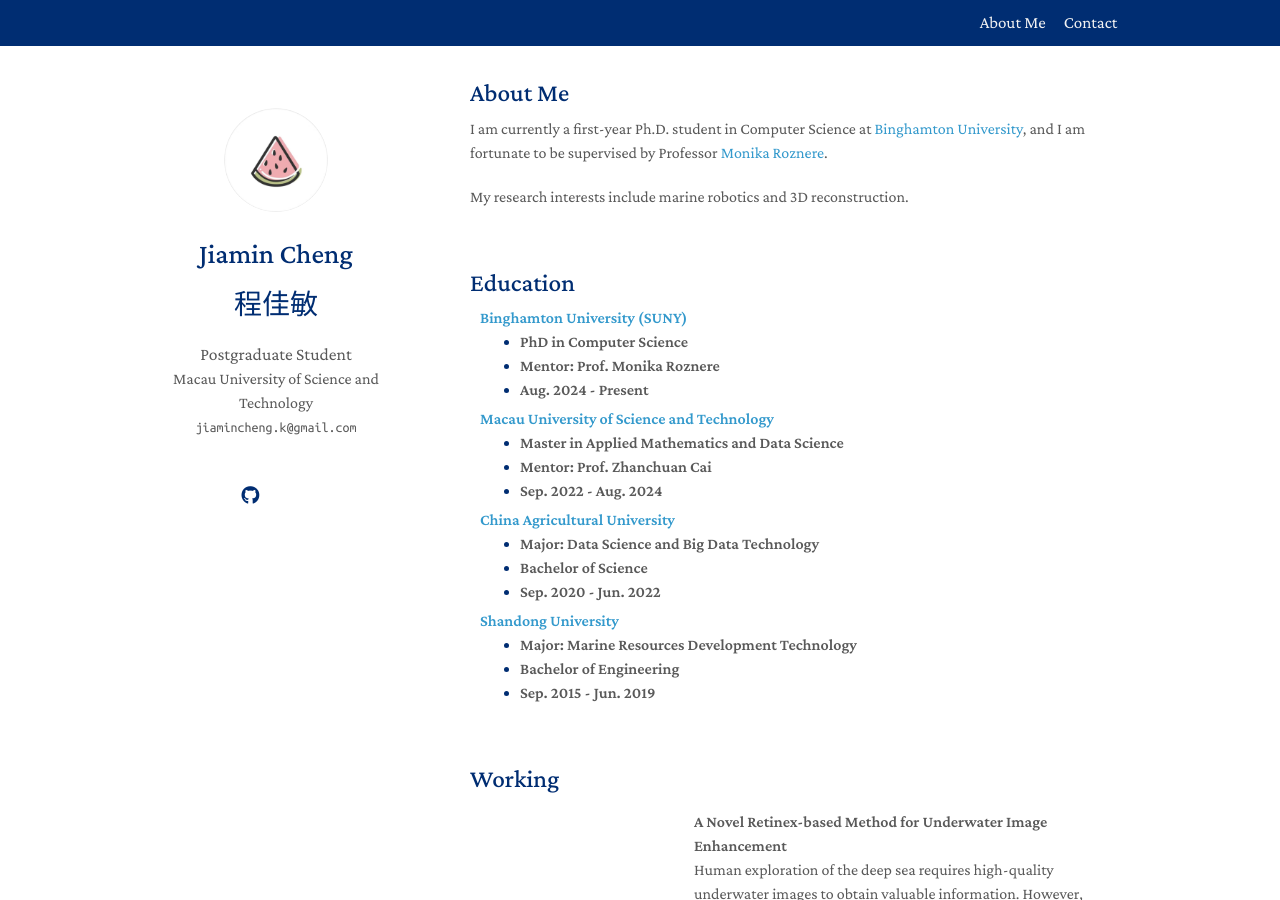
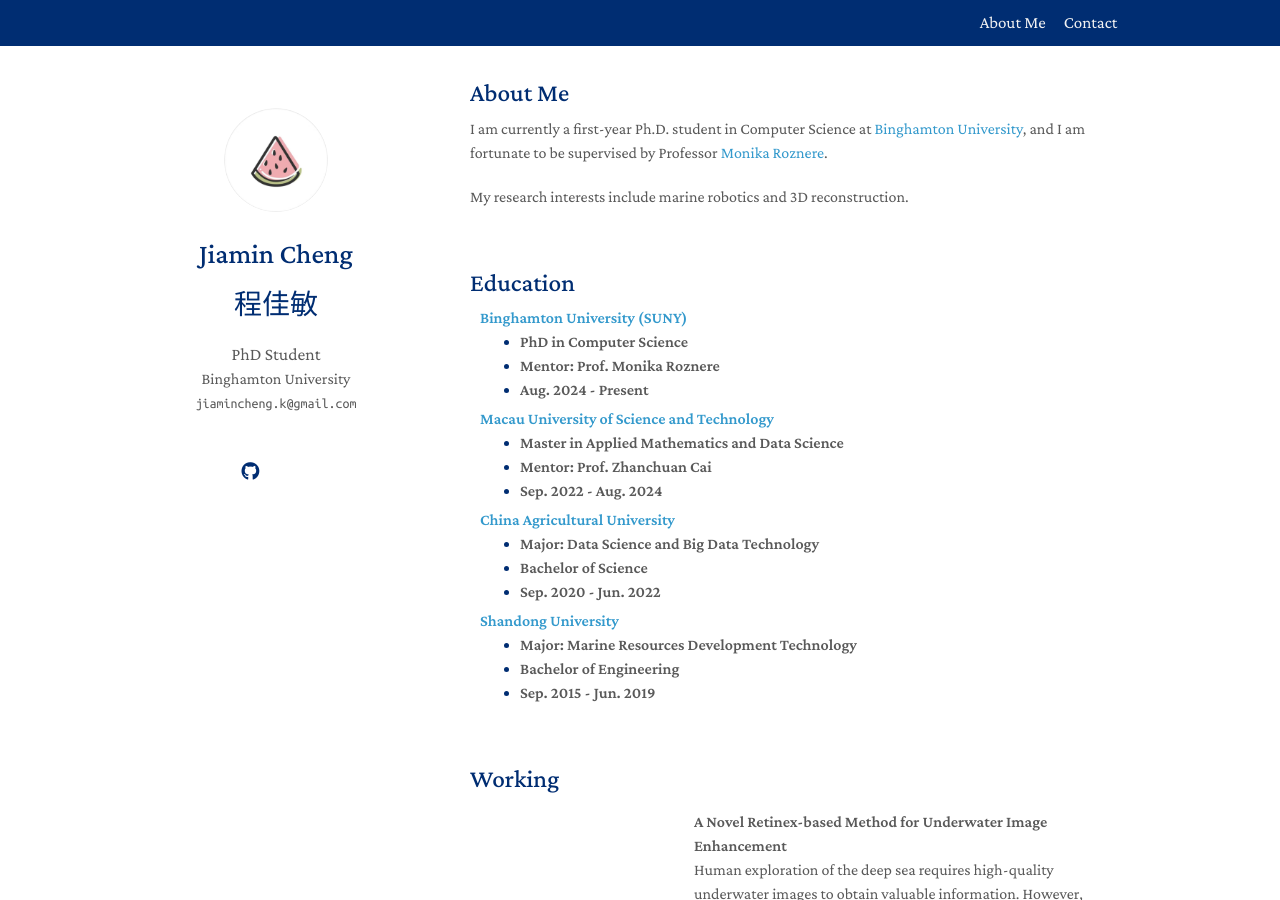
Before and after one commit to jiamincheng/jiamincheng.github.io, a Jekyll site: the page built from index.md, in a window 1280 px wide and 900 px high. Built offline with Jekyll 4.4.1, drawn with Linux system fonts in a browser that asks for light colours; a style sheet for code colours, icons or effects is not loaded.

Commit message:
Update _config.yml

```diff
--- a/_config.yml
+++ b/_config.yml
@@ -1,13 +1,13 @@
 # Basic Information
 title: Jiamin Cheng(程佳敏)
-position: Postgraduate Student
-affiliation: Macau University of Science and Technology
-affiliation_link: https://www.must.edu.mo/en
+position: PhD Student
+affiliation: Binghamton University
+affiliation_link: https://www.binghamton.edu/
 email: jiamincheng.k@gmail.com
 
 # Search Engine Optimization (SEO)
 keywords: jiamin cheng, jiamincheng, cheng jiamin, chengjiamin
-description: A graduate student at the Macau University of Science and Technology.
+description: A PhD student in Computer Science.
 
 # The option is used to enable the Johns Hopkins template.
 enable_hopkins_logo: true
```
